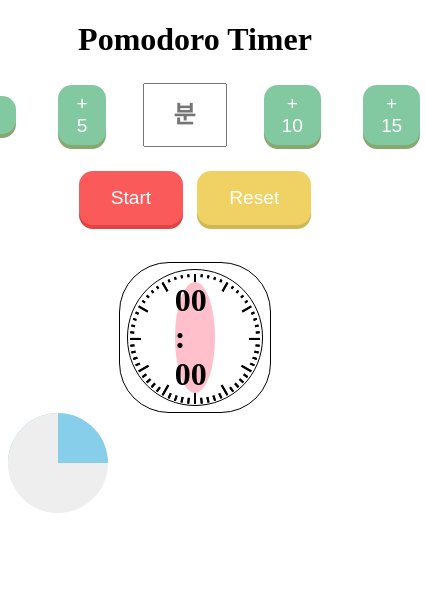
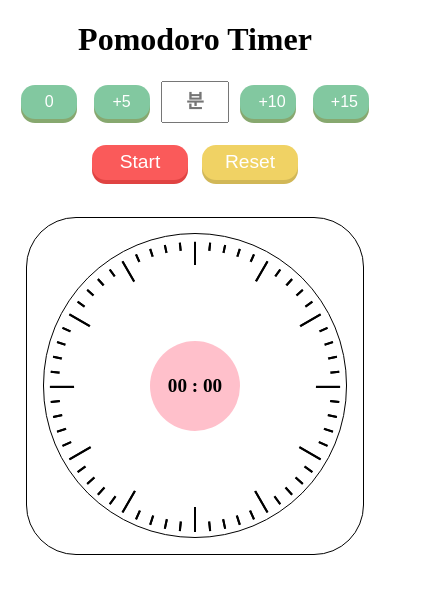
Before and after one commit to Attainy/pomodoro, a plain HTML site: page index.html in a window 390 px wide. Shown: the whole page, 425 px wide, since content can reach past the window. Drawn offline with Linux system fonts and the light colour scheme.

Commit message:
반응형 수정

```diff
--- a/index.html
+++ b/index.html
@@ -16,13 +16,13 @@
     <div class="setting">
       <div class="setting__time">
         <button class="up-0">0</button>
-        <button class="up-5">+ 5</button>
+        <button class="up-5">+5</button>
         <div class="setting__time-input">
           <input type="number" name="set-time" placeholder="분" min="0" max="60"/>
           <!-- <input type="number" name="set-time" placeholder="초"/> -->
         </div>
-        <button class="up-10">+ 10</button>
-        <button class="up-15">+ 15</button>
+        <button class="up-10">+10</button>
+        <button class="up-15">+15</button>
       </div>
       <div class="setting__active-buttons">
         <button class="start" type="submit">Start</button>
@@ -40,8 +40,6 @@
 
         <!-- 남은 시간 시각적 표시 -->
         <div class="progress__bar"></div>
-        <!-- <div class="fins"></div> -->
-        <!-- <div class="clock__hand"></div>  -->
 
         <!-- 남은 시간 숫자로 표시 -->
         <div class="progress-number">00 : 00</div>
@@ -49,9 +47,9 @@
 
     </div>
 
-    <div class="timer">
+    <!-- <div class="timer">
       <div class="mask"></div>
-    </div>
+    </div> -->
   </main>
 
   <script src="./index.js"></script>
--- a/style.css
+++ b/style.css
@@ -9,6 +9,8 @@ html, body, main {
   --startButtonColor: #fa5a5a;
   --startButtonShadow: #E04342;
 }
+
+
 
 /* header */
 h1 {
@@ -228,3 +230,33 @@ button:active {
       -webkit-transform: rotate(-180deg);
   }
 }
+
+
+@media (max-width: 400px) {
+  .setting__time {
+    gap: 0.4rem;
+  }
+  .setting__time button {
+    width: 3.5rem;
+    font-size: 1rem;
+  }
+
+  .setting__active-buttons button {
+    width: 6rem;
+    font-size: 1.2rem;
+    padding: 0.4rem 1rem;
+  }
+
+  .setting input {
+    padding: 0.5rem;
+    font-size: 1.2rem;
+  }
+
+  .clock {
+    width: 90%;
+  }
+
+  .progress-number {
+    font-size: 1.2rem;
+  }
+}
```
